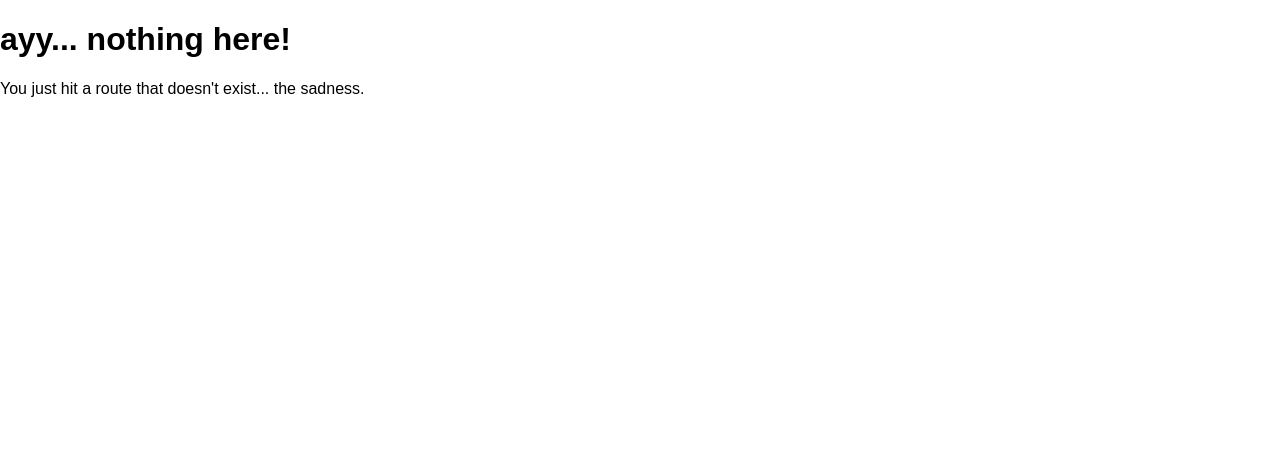
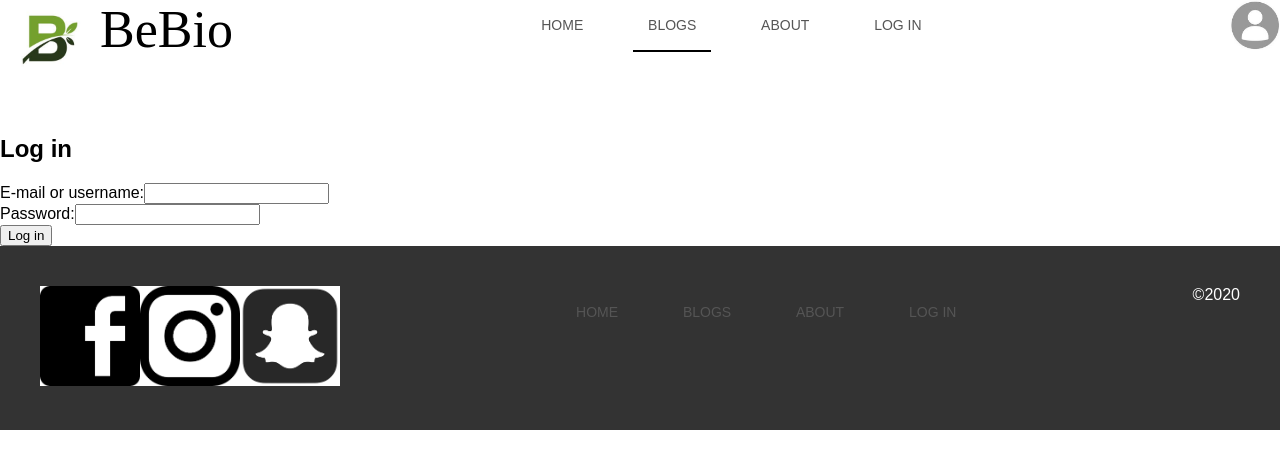
Before and after one commit to BaracZrinka/HCI-Project, a Gatsby site: page /login in a window 1280 px wide. Before the commit this address had no page. Built offline with nearby package versions, Linux system fonts and the light colour scheme; Gatsby itself is replaced by a stand-in of ours.

Commit message:
adding content to login page

```diff
--- /dev/null
+++ b/src/components/LogInPage/index.js
@@ -0,0 +1,21 @@
+import React from 'react'
+
+import styles from './style.module.css';
+
+const LogInPage = () => (
+    <section className={styles.form}>
+            <h2 className={styles.title}>Log in</h2>
+            <form>
+                <div>
+                    <label htmlFor="username">E-mail or username:</label>
+                    <input name="username" type="text" />
+                </div>
+                <div className={styles.password}>
+                    <label htmlFor="password">Password:</label>
+                    <input name="password" type="text" />
+                </div>
+                <button>Log in</button>
+            </form>
+        </section>
+)
+export default LogInPage
--- a/src/components/NavigationBar/index.js
+++ b/src/components/NavigationBar/index.js
@@ -1,11 +1,14 @@
 import React from 'react'
 import styles from './style.module.css'
-const navTabs = ['Home', 'Blogs', 'About', 'Log in', 'Your account']
-
+//const navTabs = ['Home', 'Blogs', 'About', 'Log in', 'Your account']
+import { navs as navTabs } from '../../constants/const'
+import { Link } from 'gatsby'
 const NavigationBar = ({activeTab}) => (
     <nav className={styles.navigationBar}>
-      {navTabs.map(tab => <li className={tab === activeTab ? styles.active : ''}>
-        {tab}</li>
+      {navTabs.map(({tab, to}) => (
+        <Link to={to} >
+            <li className={tab === activeTab ? styles.active : ''}>{tab}</li>
+        </Link>)
       )}
     </nav>
   )
--- a/src/constants/const.js
+++ b/src/constants/const.js
@@ -1,6 +1,6 @@
 export const navs = [
     {tab: 'Home', to: '/'},
-    {tab: 'Accommodation', to: '/'},
-    {tab: 'Photo Gallery', to: '/'},
-    {tab: 'Contact', to: 'contact'}
+    {tab: 'Blogs', to: '/'},
+    {tab: 'About', to: '/'},
+    {tab: 'Log in', to: 'login'}
 ]
--- a/src/global/global.css
+++ b/src/global/global.css
@@ -26,3 +26,10 @@ html {
   summary {
     display: block;
   }
+  a,
+a:active,
+a:hover {
+  outline-width: 0;
+  text-decoration: none;
+  color: inherit;
+}
--- /dev/null
+++ b/src/pages/login.js
@@ -0,0 +1,12 @@
+import React from 'react'
+import SEO from "../components/seo"
+import HeaderFooterLayout from '../layouts/headerFooter'
+import LogInPage from '../components/LogInPage'
+
+const login = () => (
+    <HeaderFooterLayout activeTab = "Blogs">
+    <LogInPage/>
+    </HeaderFooterLayout>
+)
+
+export default login
```
Also changed, not shown: src/components/LogInPage/style.module.css (added), src/components/NavigationBar/style.module.css (line endings or trailing spaces).
